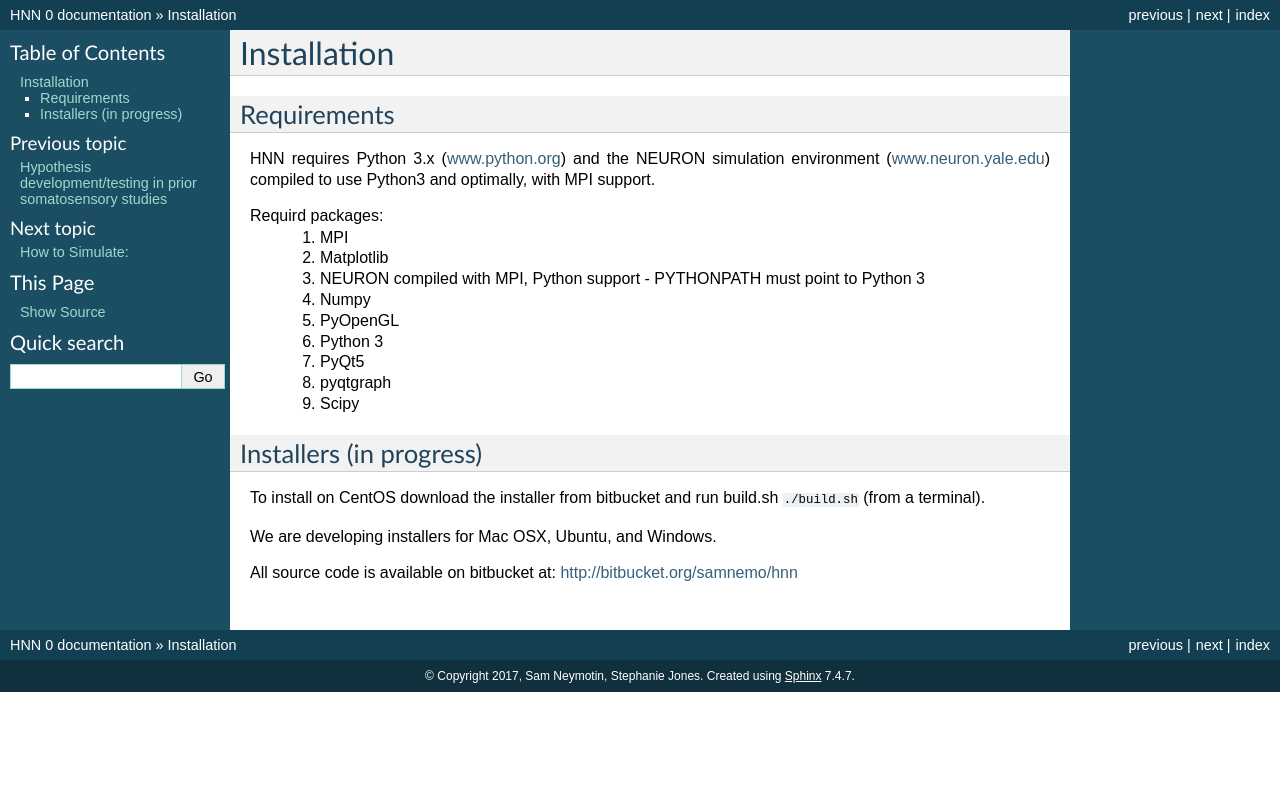
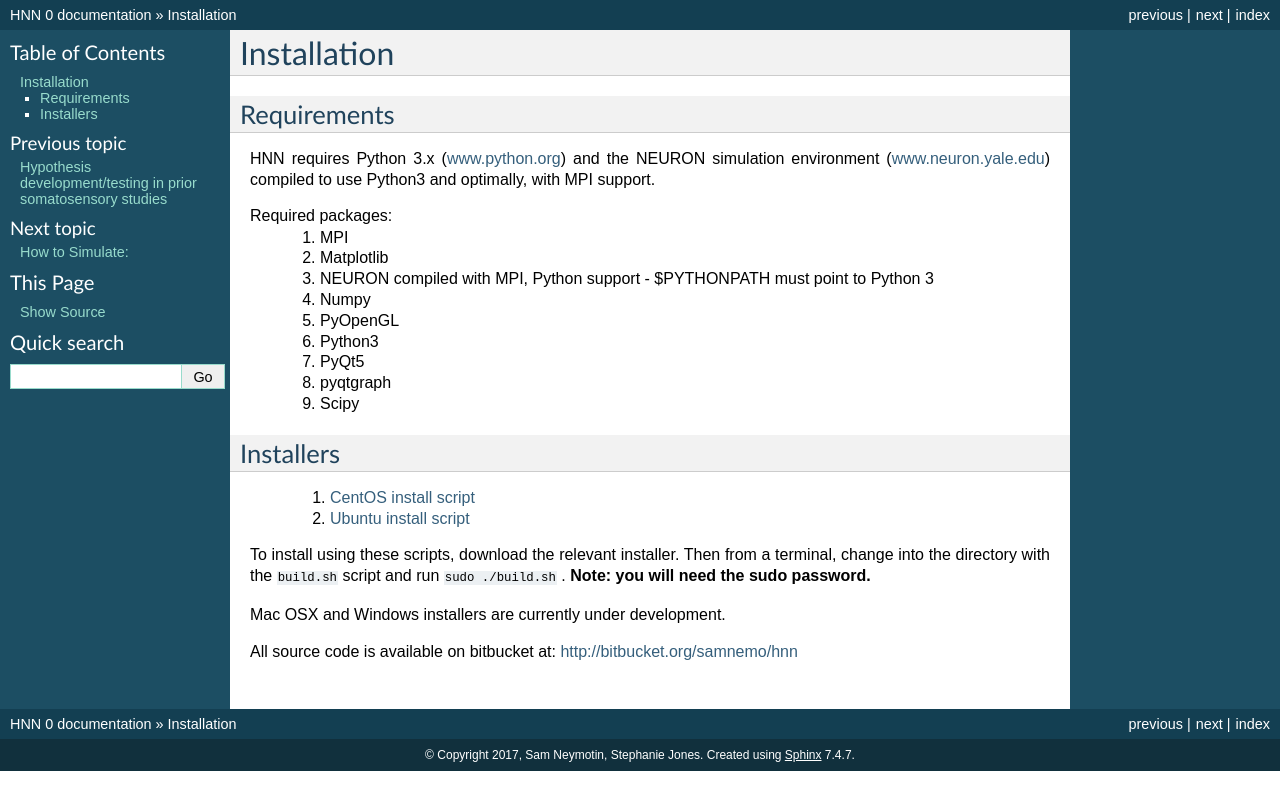
Before and after one commit to jonescompneurolab/hnn, a Sphinx documentation site: the page built from doc/install.rst, in a window 1280 px wide. Shown: the top 810 px of the page. Built offline with Sphinx 7.4.7, drawn with Linux system fonts in a browser that asks for light colours.

Commit message:
update install instructions

```diff
--- a/doc/install.rst
+++ b/doc/install.rst
@@ -7,24 +7,28 @@ Requirements
 HNN requires Python 3.x (`<www.python.org>`_) and the NEURON simulation environment (`<www.neuron.yale.edu>`_)
 compiled to use Python3 and optimally, with MPI support.
 
-Requird packages:
+Required packages:
  #. MPI
  #. Matplotlib
- #. NEURON compiled with MPI, Python support - PYTHONPATH must point to Python 3
+ #. NEURON compiled with MPI, Python support - $PYTHONPATH must point to Python 3
  #. Numpy
  #. PyOpenGL
- #. Python 3
+ #. Python3
  #. PyQt5
  #. pyqtgraph
  #. Scipy
 
 
-Installers (in progress)
-------------------------
+Installers
+----------
 
-To install on CentOS download the installer from bitbucket and run
-build.sh ``./build.sh`` (from a terminal).
+ #. `CentOS install script <https://bitbucket.org/samnemo/hnn/src/70f8db5fc7310a811378920d61954d0277abe8c8/installer/centos/build.sh?at=master>`_
+ #. `Ubuntu install script <https://bitbucket.org/samnemo/hnn/src/70f8db5fc7310a811378920d61954d0277abe8c8/installer/ubuntu/build.sh?at=master>`_
 
-We are developing installers for Mac OSX, Ubuntu, and Windows.
+To install using these scripts, download the relevant installer. Then from
+a terminal, change into the directory with the ``build.sh`` script and run
+``sudo ./build.sh`` . **Note: you will need the sudo password.**
+
+Mac OSX and Windows installers are currently under development.
 
 All source code is available on bitbucket at: http://bitbucket.org/samnemo/hnn
```
